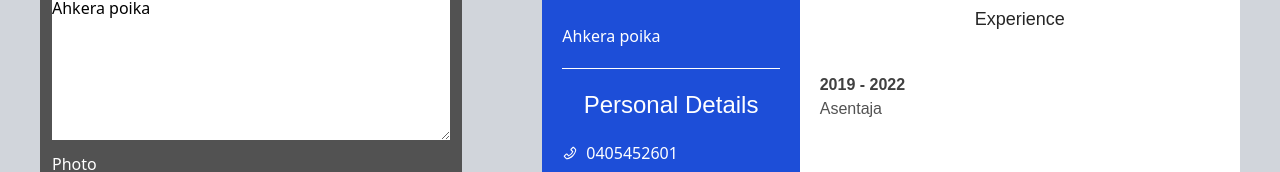
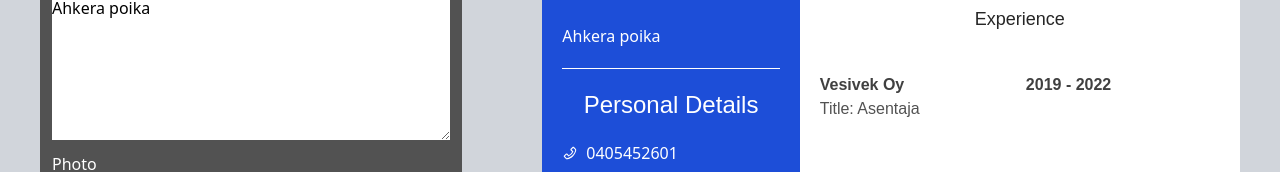
Before and after one commit to jlaat/cv-project, a React (Vite) app: page / in a window 1280 px wide. Shown: the part 431-603 px from the top of the page. Built offline with nearby package versions, Linux system fonts and the light colour scheme.

Commit message:
Experience add done

```diff
--- a/src/components/Experience/WorkCard.jsx
+++ b/src/components/Experience/WorkCard.jsx
@@ -4,12 +4,16 @@ const WorkCard = (props) => {
   return (
     <div>
       <div className="flex flex-1 flex-col justify-start text-left ">
-        <h2 className="font-poppins text-left text-neutral-700 font-bold">{`${props.jobStart} - ${props.jobEnd}`}</h2>
-        <h2 className="font-poppins text-left text-neutral-700 font-bold">
-          {props.employer}
-        </h2>
+        <div className="flex flex-row gap-3">
+          <h2 className="flex-1 font-poppins text-left text-neutral-700 font-bold justify-self-center">
+            {props.employer}
+          </h2>
+          <h2 className="flex-1 font-poppins text-left text-neutral-700 font-bold justify-self-start">
+            {`${props.jobStart} - ${props.jobEnd}`}
+          </h2>
+        </div>
         <h3 className="font-poppins text-left text-neutral-600">
-          {props.title}
+          {`Title: ${props.title}`}
         </h3>
       </div>
     </div>
--- a/src/components/Experience/WorkOutput.jsx
+++ b/src/components/Experience/WorkOutput.jsx
@@ -12,6 +12,7 @@ const WorkOutput = (props) => {
           return (
             <WorkCard
               key={input.startDate}
+              employer={input.employer}
               title={input.title}
               jobStart={input.jobStart}
               jobEnd={input.jobEnd}
```
